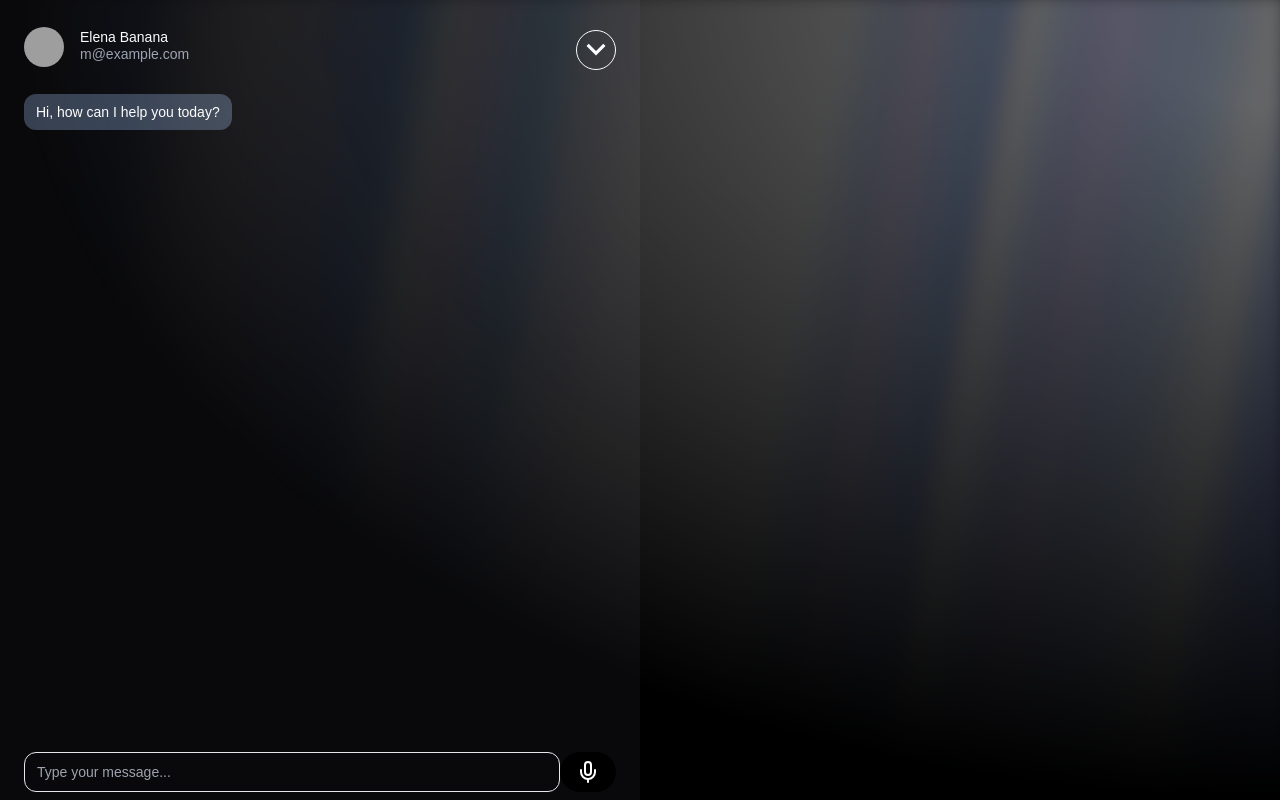
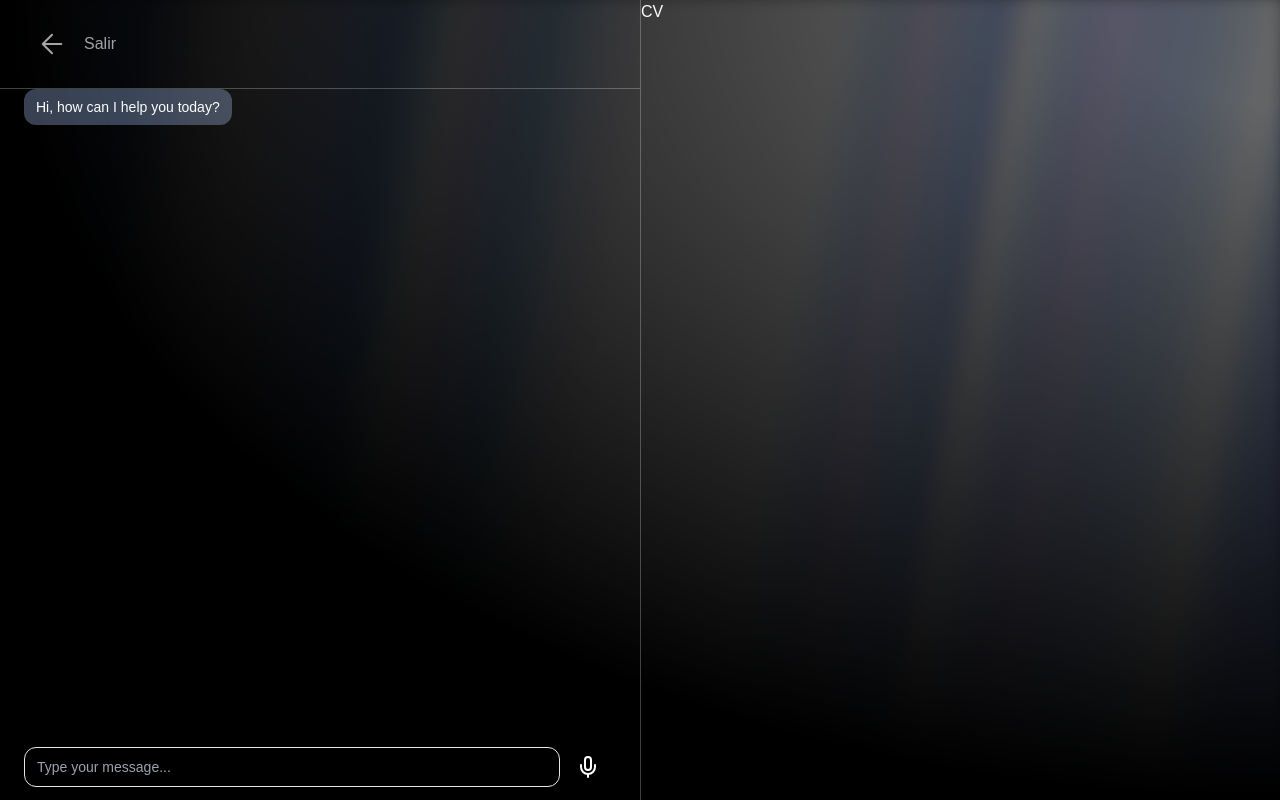
Before and after one commit to odracirdev/cv-maker, a React (Vite) app in the folder frontend/: page /chat in a window 1280 px wide. Built offline with nearby package versions, Linux system fonts and the light colour scheme; grey boxes are pictures that could not be loaded.

Commit message:
style: init chat section

```diff
--- a/frontend/src/pages/Chat/index.tsx
+++ b/frontend/src/pages/Chat/index.tsx
@@ -1,13 +1,13 @@
 /* eslint-disable react/react-in-jsx-scope */
+
 import { useEffect, useRef } from 'react'
+import { Link } from 'react-router-dom'
 import { AuroraBackground } from '@/components/ui/aurora-background'
-import { Avatar, AvatarFallback, AvatarImage } from '@/components/ui/avatar'
-import { Button } from '@/components/ui/button'
-import './index.css'
 import ChatBox from '../../components/ChatBox'
 import ChatBubble from '../../components/ChatBubble'
 import useChat from '../../contexts/chat'
 import useSpeechRecognition from '../../contexts/speech-recognition'
+import './index.css'
 
 export default function Chat() {
   const initSpeechRecognition = useSpeechRecognition((state) => state.init)
@@ -31,38 +31,30 @@ export default function Chat() {
       <AuroraBackground
         className="absolute w-full h-screen top-0 left-0 opacity-80 pointer-events-none"
         pause={true}
-      >
-        <div />
-      </AuroraBackground>
-      <div className="h-screen w-screen overflow-hidden">
-        <section className="w-1/2 max-h-screen bg-zinc-950 flex flex-col justify-between overflow-hidden">
+      />
+
+      <div className="h-screen w-screen overflow-hidden grid grid-cols-2 divide-x divide-neutral-700">
+        <section>
           <div>
-            <div className="space-y-1.5 p-6 flex flex-row items-center justify-between">
-              <div className="flex items-center space-x-4">
-                <Avatar>
-                  <AvatarImage src="https://github.com/shadcn.png" />
-                  <AvatarFallback>CN</AvatarFallback>
-                </Avatar>
-                <div>
-                  <p className="text-sm font-medium leading-none text-white">
-                    Elena Banana
-                  </p>
-                  <p className="text-sm text-gray-400">m@example.com</p>
-                </div>
-              </div>
-              <Button
-                variant="outline"
-                size="icon"
-                className="text-white flex items-center justify-center whitespace-nowrap rounded-full h-10 w-10"
+            <section className="py-7 px-9 border-b border-neutral-700">
+              <Link
+                to="/"
+                className="text-neutral-400 flex items-center gap-4 hover:text-white transition-colors"
               >
-                <svg xmlns="http://www.w3.org/2000/svg" viewBox="0 0 24 24">
-                  <path
-                    fill="currentColor"
-                    d="m12 15.4l-6-6L7.4 8l4.6 4.6L16.6 8L18 9.4z"
-                  />
-                </svg>
-              </Button>
-            </div>
+                <span>
+                  <svg width={32} height={32} fill="none">
+                    <path
+                      stroke="currentColor"
+                      strokeLinecap="round"
+                      strokeLinejoin="round"
+                      strokeWidth="2"
+                      d="M25.3 16H6.7M16 25.3 6.7 16 16 6.7"
+                    />
+                  </svg>
+                </span>
+                <p>Salir</p>
+              </Link>
+            </section>
 
             <div className="p-6 pt-0 chat-container">
               <div className="space-y-4 overflow-x-hidden" ref={chatRef}>
@@ -81,6 +73,10 @@ export default function Chat() {
             <ChatBox />
           </div>
         </section>
+
+        <section>
+          <p>CV</p>
+        </section>
       </div>
     </>
   )
```
